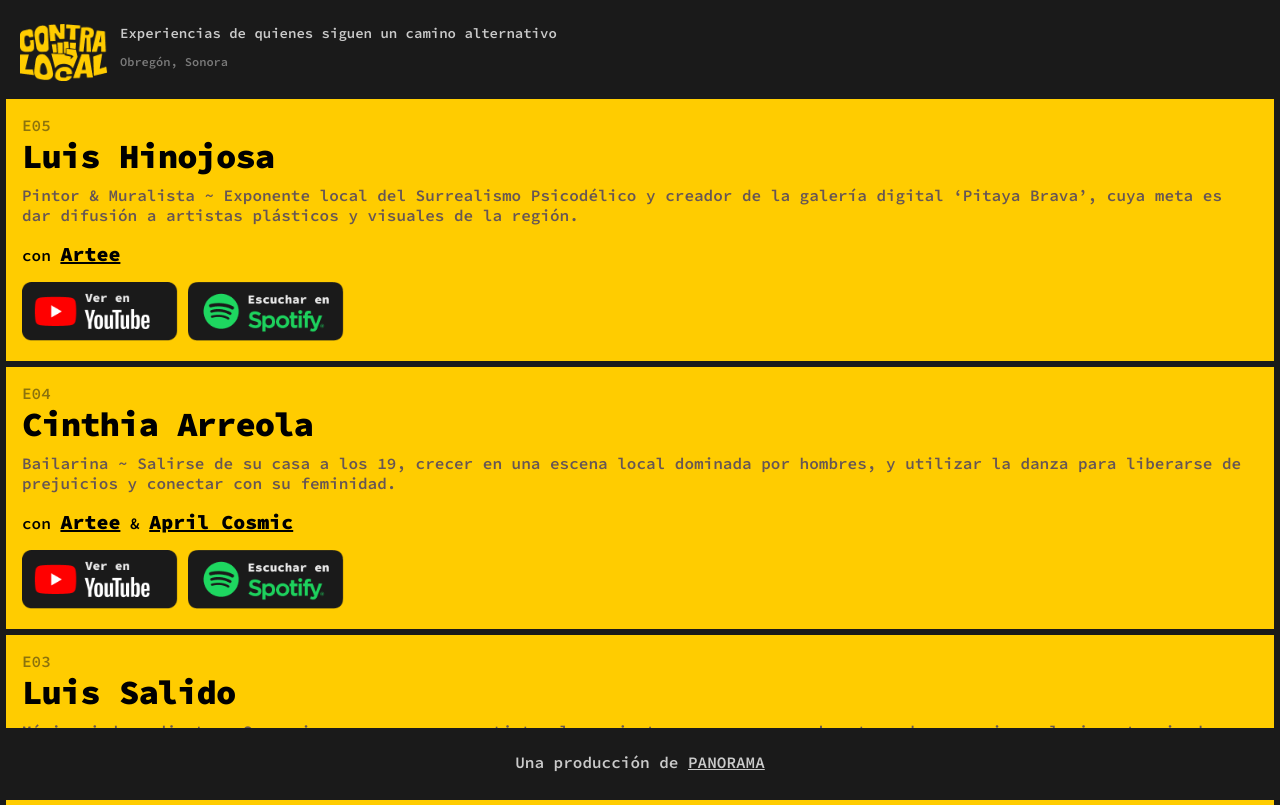
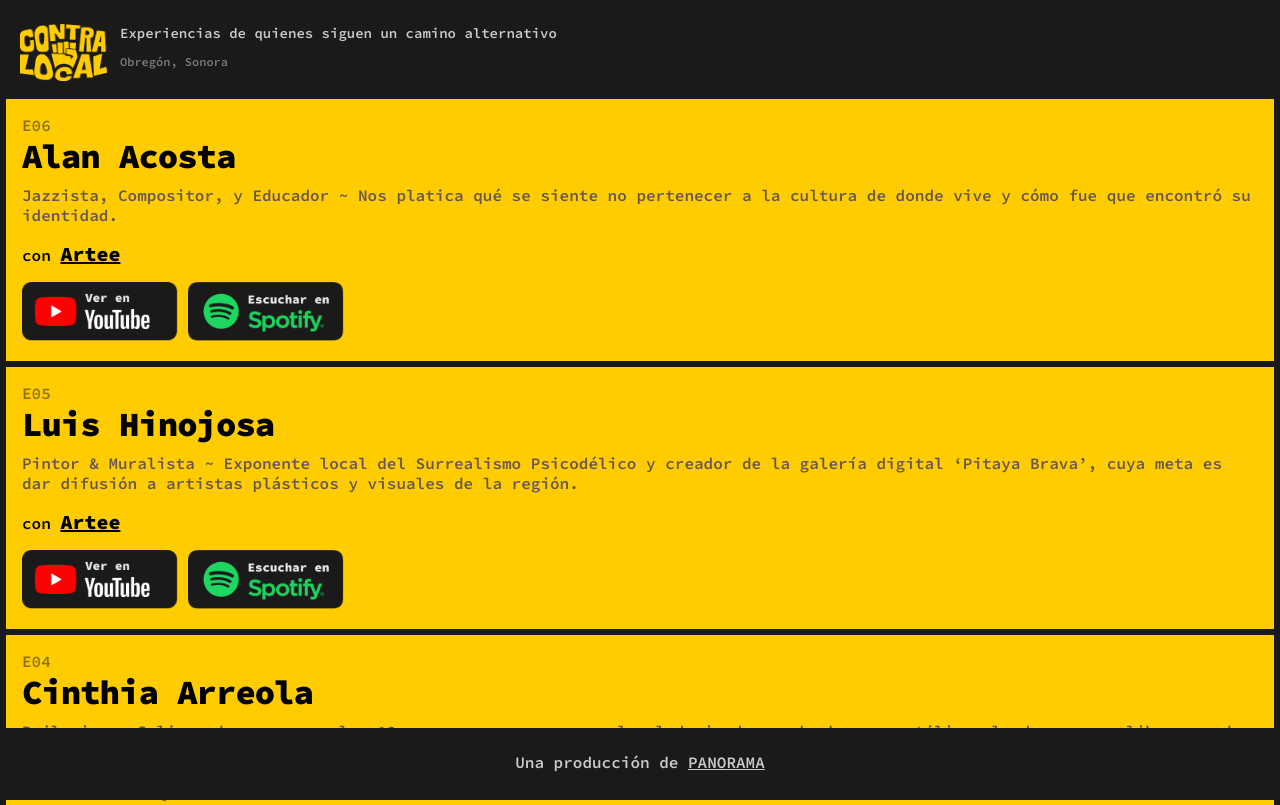
Before and after one commit to arteepa/contralocal, a plain HTML site: page index.html in a window 1280 px wide. Shown: the top 805 px of the page. Drawn offline with Linux system fonts and the light colour scheme.

Commit message:
added alan acosta ep

```diff
--- a/index.html
+++ b/index.html
@@ -22,6 +22,24 @@
 </header>
 
 <ul id="episode-list">
+
+  <li class="episode">
+    <h4>E06</h4>
+    <h1>Alan Acosta</h1>
+    <p>Jazzista, Compositor, y Educador ~ Nos platica qué se siente no pertenecer a la cultura de donde vive y cómo fue que encontró su identidad.    </p>
+
+    <div class="host-container">
+      <p>con <a class="host" href="https://instagram.com/arteepa">Artee</a></p>
+    </div>
+    <div class="platform-links">
+      <a href="https://youtu.be/TmshGz03e4A">
+        <img src="pl-youtube.png" srcset="pl-youtube.png 1x, pl-youtube@2x.png 2x" alt="">
+      </a>
+      <a href="https://open.spotify.com/episode/0Sbk2AIvajZbMAN2y0Xq0x">
+        <img src="pl-spotify.png" srcset="pl-spotify.png 1x, pl-spotify@2x.png 2x" alt="">
+      </a>
+    </div>
+  </li>
 
     <li class="episode">
       <h4>E05</h4>
```
